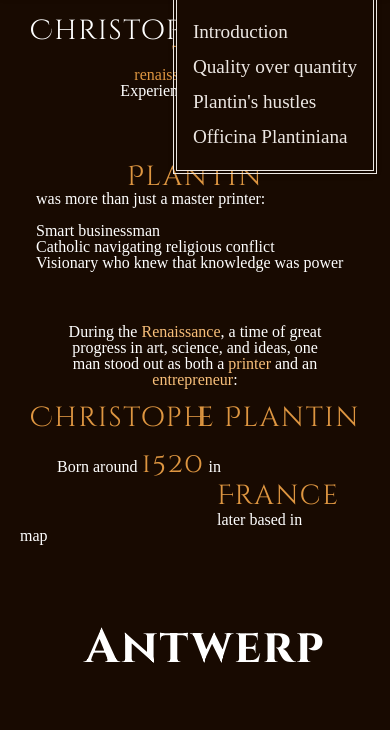
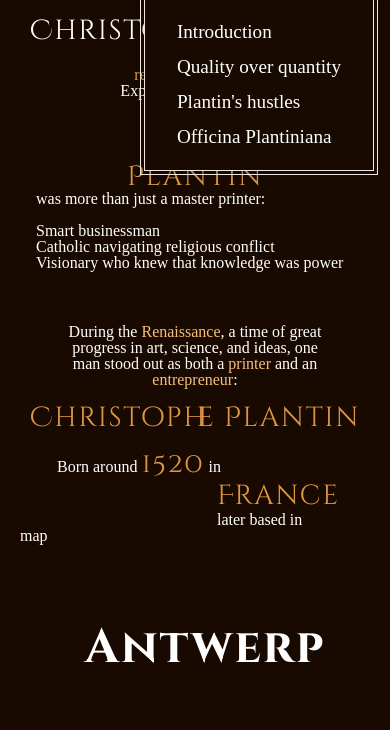
Before and after one commit to LinaKausch/integration-3, a website built with Vite: page index.html in a window 390 px wide. Both pictures are taken after a click on the button "Toggle navigation". Shown: the part 114-844 px from the top of the page. Built offline with nearby package versions, Linux system fonts and the light colour scheme.

Commit message:
hamburger menu

```diff
--- a/index.html
+++ b/index.html
@@ -21,17 +21,17 @@
       srcset="
     ./src/assets/img/logo-small.avif 150w,
     ./src/assets/img/logo-mid.avif 693w" src="./src/assets/img/logo-mid.avif" alt="Plantin-Moretus museum logo">
-    <button class="hamburger" aria-label="Toggle navigation">
+    <button class="hamburger" aria-label="Toggle navigation" aria-expanded="false" aria-controls="nav__menu">
       <span class="line"></span>
       <span class="line"></span>
       <span class="line"></span>
     </button>
-    <nav class="nav-menu">
-      <ul>
-        <li>Introduction</li>
-        <li>Quality over quantity</li>
-        <li>Plantin's hustles</li>
-        <li>Officina Plantiniana</li>
+    <nav class="nav__menu" id="nav__menu">
+      <ul class="nav__menu__list">
+        <li><a href="#introduction">Introduction</a></li>
+        <li><a href="#quality">Quality over quantity</a></li>
+        <li><a href="#hustles">Plantin's hustles</a></li>
+        <li><a href="#office">Officina Plantiniana</a></li>
       </ul>
     </nav>
 
@@ -46,7 +46,7 @@
         <p class="cta__text">Experience His Legacy</p>
       </div>
     </section>
-    <section class="introduction">
+    <section class="introduction" id="introduction">
       <h2 class="hidden">Introduction</h2>
       <div class="intro">
         <p class="highlight__name gold">Plantin</p>
@@ -130,7 +130,7 @@
         <img src="./src/assets/svg/right-bot-corner.png" alt="corner decoration" width="100">
       </div>
     </section>
-    <section class="quality">
+    <section class="quality" id="quality">
       <h2>Quality
         over
         Quantity</h2>
@@ -265,7 +265,7 @@
         <img src="./src/assets/svg/right-bot-corner.png" alt="corner decoration" width="100">
       </div>
     </section>
-    <section class="hustles">
+    <section class="hustles" id="hustles">
       <h2>Plantin’s Hustles</h2>
       <p class="narrow__left">To keep his business successful, Plantin had to be <strong>strategic</strong>.</p>
       <picture>
@@ -419,7 +419,7 @@
         <strong>dangerous</strong>, Plantin knew they were in demand and printed them to meet public interest.
       </p>
     </section>
-    <section class="printing__house">
+    <section class="printing__house" id="office">
       <p class="centered">Plantin’s printing house</p>
       <h2>Officina Plantiniana</h2>
       <p class="centered">Becames one of the <strong>most respected</strong> in Europe. He printed religious texts,
--- a/src/scripts/main.js
+++ b/src/scripts/main.js
@@ -1,8 +1,12 @@
+document.documentElement.classList.add('js-enabled'); // Add a class to `<html>` for JavaScript-specific styles
+
 const hamburger = document.querySelector('.hamburger');
-const navMenu = document.querySelector('.nav-menu');
+const navMenu = document.querySelector('.nav__menu');
 
 const init = () => {
     hamburger.addEventListener('click', () => {
+        const isExpanded = hamburger.getAttribute('aria-expanded') === 'true';
+        hamburger.setAttribute('aria-expanded', !isExpanded); // Toggle ARIA state
         navMenu.classList.toggle('active');
     });
 }
--- a/src/styles/style.css
+++ b/src/styles/style.css
@@ -1,5 +1,6 @@
 html {
     box-sizing: border-box;
+    scroll-padding-top: 80px;
 }
 
 *,
@@ -164,6 +165,16 @@ strong {
 
 li {
     padding: var(--s-3xs)
+}
+
+a {
+    color: var(--text-color);
+        font-size: var(--fs-0);
+        font-family: "Montserrat", sans-serif;
+        font-optical-sizing: auto;
+        font-weight: 400;
+        font-style: normal;
+        text-decoration: none;
 }
 
 .centered {
@@ -629,8 +640,25 @@ footer {
     max-width: 60px;
 }
 
+.nav__menu {
+    display: flex;
+    position: static;
+    gap: 1rem;
+    background: none;
+    box-shadow: none;
+    padding: 0;
+}
+
+.nav__menu__list {
+    display: flex;
+    flex-direction: column;
+}
 
 .hamburger {
+    display: none;
+}
+
+.js-enabled .hamburger {
     background-color: var(--background);
     border: none;
     cursor: pointer;
@@ -648,7 +676,7 @@ footer {
     border-radius: 2px;
 }
 
-.nav-menu {
+.js-enabled .nav__menu {
     display: none;
     flex-direction: column;
     gap: 1rem;
@@ -660,44 +688,42 @@ footer {
     box-shadow: 0 2px 8px rgba(0, 0, 0, 0.2);
 }
 
-.nav-menu ul {
+.nav__menu__list {
     list-style: none;
     margin: 0;
     padding: 0;
 }
 
-.nav-menu ul li {
-    padding: 0.5rem 0;
+.nav__menu__list li {
+    padding: var(--s-2xs);
+}
+.nav__menu__list li a{
+    padding: var(--s-2xs);
 }
 
-.nav-menu ul li:hover{
-    color: var(--accent-darkgold);
+.nav__menu__list li a:hover {
+    color: var(--accent-gold);
+    border-bottom: 1px solid #DBB78B;
+    font-weight: 500;
 }
 
 
-.nav-menu.active {
+.js-enabled .nav__menu.active {
     display: flex;
     background-color: var(--background);
     color: var(--cream);
     font-size: var(--fs-1);
     border: 1px solid var(--cream);
-    outline-offset: 2px;
+    outline-offset: 3px;
     outline: 1px solid var(--cream);
 }
 
 
-@media (min-width: 840px) {
+@media (min-width: 950px) {
     .hamburger {
         display: none;
     }
 
-    .nav-menu {
-        display: flex;
-        position: static;
-        flex-direction: row;
-        gap: 2rem;
-        background: none;
-        box-shadow: none;
-        padding: 0;
-    }
+
+
 }
```
